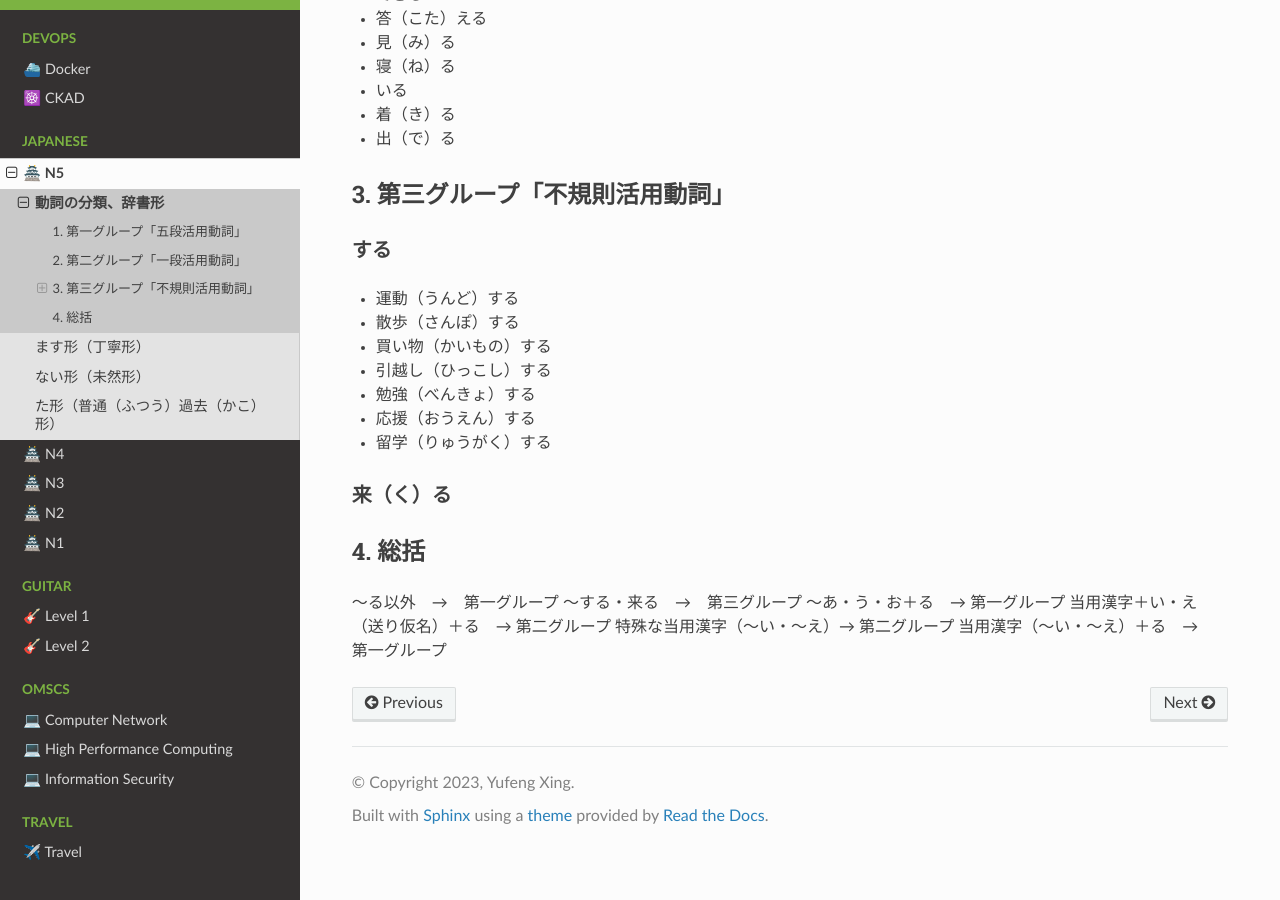
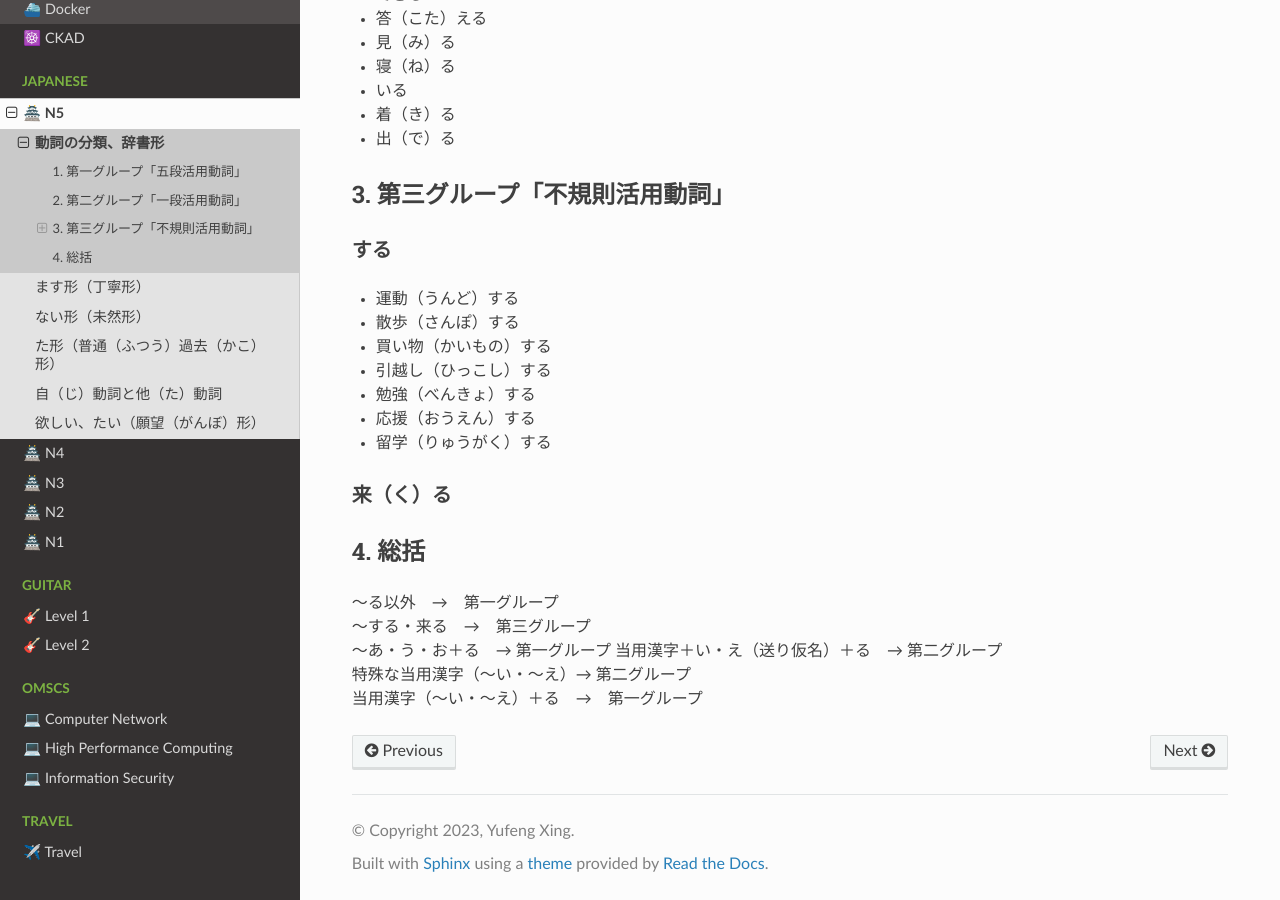
Before and after one commit to Serene-Field/sphinx-transit, a Sphinx documentation site: the page built from docs/Jap/doshi.md, in a window 1280 px wide and 900 px high, scrolled down 663 px. Built offline with Sphinx 7.4.7 and the Read the Docs theme 2.0.0, drawn with Linux system fonts in a browser that asks for light colours; pages that are not in the unit, such as notebooks, are missing from menus.

Commit message:
update: japanese

```diff
--- a/docs/Jap/doshi.md
+++ b/docs/Jap/doshi.md
@@ -44,9 +44,9 @@
 
 ## 4. 総括
 
-～る以外　→　第一グループ
-〜する・来る　→　第三グループ
+～る以外　→　第一グループ<br>
+〜する・来る　→　第三グループ<br>
 〜あ・う・お＋る　→ 第一グループ
-当用漢字＋い・え（送り仮名）＋る　→ 第二グループ
-特殊な当用漢字（〜い・〜え）→ 第二グループ
-当用漢字（〜い・〜え）＋る　→　第一グループ
+当用漢字＋い・え（送り仮名）＋る　→ 第二グループ<br>
+特殊な当用漢字（〜い・〜え）→ 第二グループ<br>
+当用漢字（〜い・〜え）＋る　→　第一グループ<br>
--- a/docs/Jap/index.rst
+++ b/docs/Jap/index.rst
@@ -8,6 +8,8 @@
    masu
    nai
    ta
+   jita
+   tai
 
 🏯  N4
 =============
```
Also changed, not shown: docs/Jap/jita.md (added, +19 -0 lines), docs/Jap/tai.md (added, +47 -0 lines).
